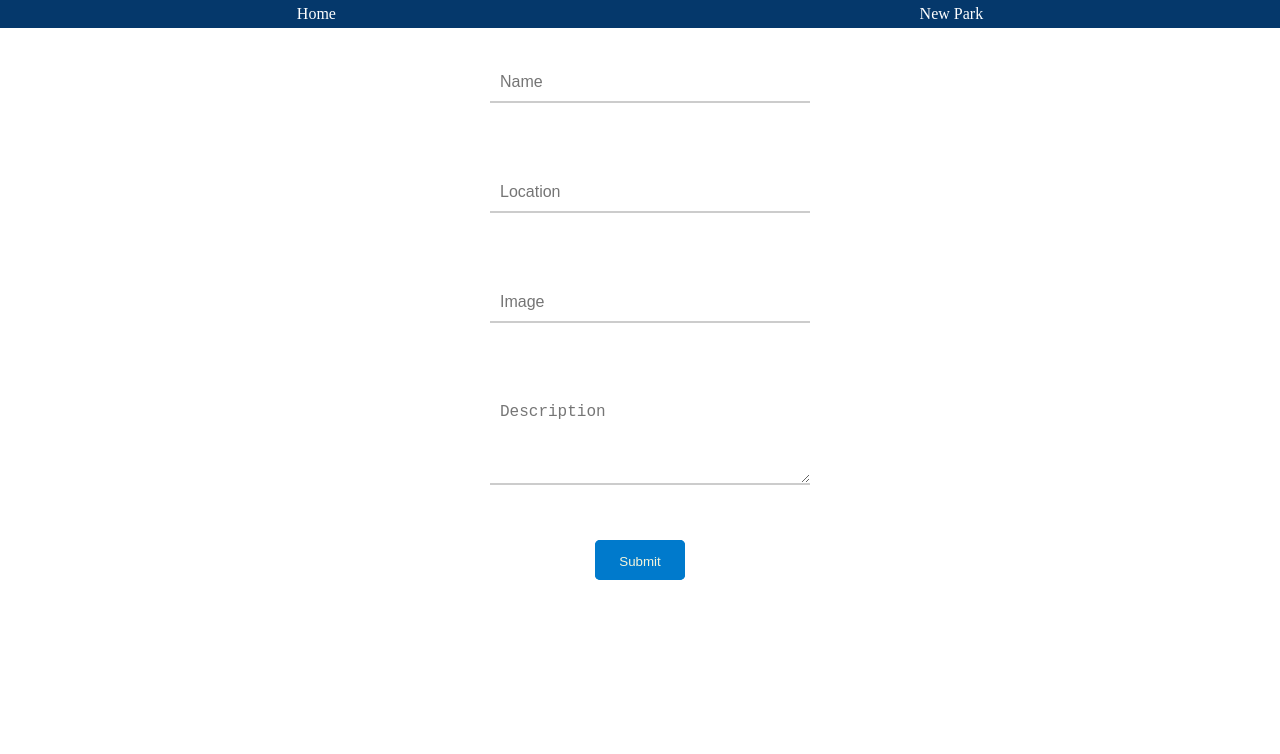
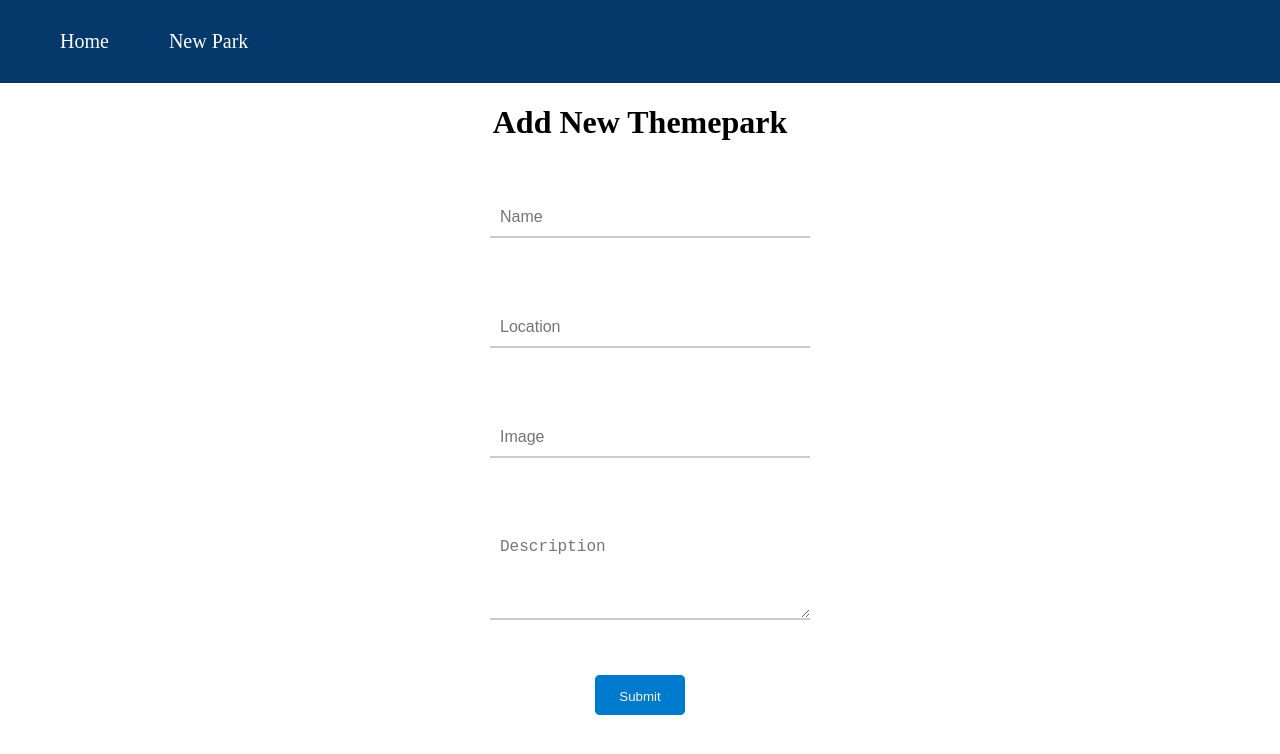
Before and after one commit to Ali000/Themepark, a React (Vite) app: page /newpark in a window 1280 px wide. Shown: the top 754 px of the page. Built offline with nearby package versions, Linux system fonts and the light colour scheme.

Commit message:
design for nav and thempark cards on home page

```diff
--- a/src/App.css
+++ b/src/App.css
@@ -1,5 +1,9 @@
 body {
   margin: 0;
+}
+
+.new-themepark-title {
+  text-align: center;
 }
 
 .themepark-info {
@@ -40,14 +44,16 @@ body {
 
 .nav-bar {
   display: flex;
-  justify-content: space-around;
+  justify-content: flex-start;
   background-color: #05386b;
   color: white;
-  padding: 5px;
+  padding: 30px;
 }
 
 .nav-bar a {
   color: white;
+  margin: 0 30px;
+  font-size: 20px;
 }
 
 .nav-bar a:hover {
@@ -66,6 +72,7 @@ body {
   margin: 20px;
   padding: 10px;
   width: 60%;
+  background-color: #dadbe2;
 }
 
 .themepark-details {
@@ -86,7 +93,7 @@ body {
 
 .themepark-view-more {
   display: flex;
-  justify-content: flex-end;
+  justify-content: space-between;
 }
 
 .themepark-delete {
--- a/src/components/Home.jsx
+++ b/src/components/Home.jsx
@@ -58,14 +58,15 @@ const Home = () => {
                   </div>
                 </div>
                 <div className="themepark-delete">
-                  <button
+
+                </div>
+                <div className="themepark-view-more">
+                <button
                     className="buttonTwo"
                     onClick={() => deleteThemePark(park._id)}
                   >
                     <p className="textTwo">Delete</p>
                   </button>
-                </div>
-                <div className="themepark-view-more">
                   <Link
                     to={"/themepark/" + park._id}
                     state={{ id: park._id }}
--- a/src/components/NewPark.jsx
+++ b/src/components/NewPark.jsx
@@ -28,6 +28,7 @@ const NewPark = () => {
   return (
     <div>
       <Nav />
+      <h1 className="new-themepark-title">Add New Themepark</h1>
       <div className="inputsDiv">
         <div className="input-container">
           <input
--- a/src/components/ThemePark.jsx
+++ b/src/components/ThemePark.jsx
@@ -17,7 +17,6 @@ const ThemePark = () => {
         let response = await axios.get("http://localhost:3000/themeParks/"+ id);
         setThemePark(response.data);
         setRides(response.data.ridesIds);
-        console.log(response.data)
     }
 
     useEffect(() => {
```
